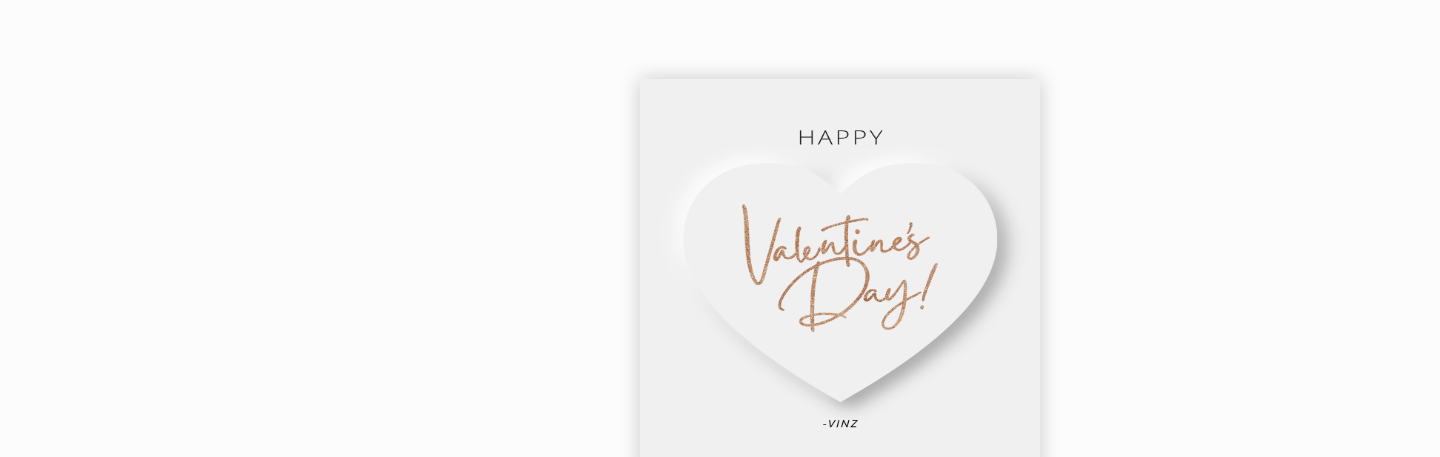
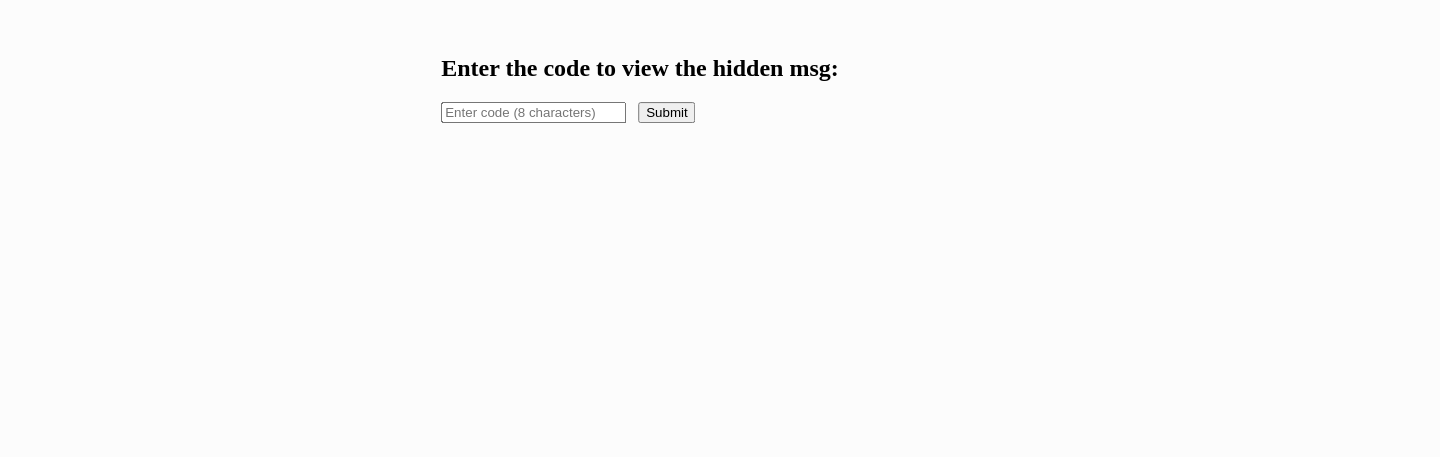
Before and after one commit to jalalon11/hidden, a plain HTML site: page index.html in a window 1280 px wide. Shown: the part 321-778 px from the top of the page, 1440 px wide, since content can reach past the window. Drawn offline with Linux system fonts and the light colour scheme.

Commit message:
WITH CODE

```diff
--- a/index.html
+++ b/index.html
@@ -3,26 +3,40 @@
 <head>
     <meta http-equiv="X-UA-Compatible" content="IE=edge">
     <meta property="og:type" content="website" />
-    <script>(function (w, d, s, l, i) {
+    <script>
+        (function (w, d, s, l, i) {
             w[l] = w[l] || []; w[l].push({
                 'gtm.start':
                     new Date().getTime(), event: 'gtm.js'
             }); var f = d.getElementsByTagName(s)[0],
                 j = d.createElement(s), dl = l != 'dataLayer' ? '&l=' + l : ''; j.async = true; j.src =
                     'https://www.googletagmanager.com/gtm.js?id=' + i + dl; f.parentNode.insertBefore(j, f);
-      })(window, document, 'script', 'dataLayer', 'GTM-TFD9TXR');</script>
+        })(window, document, 'script', 'dataLayer', 'GTM-TFD9TXR');
+    </script>
     <link rel="apple-touch-icon" href="https://mrepol742.github.io/favicon.png">
-    <link rel="icon" type="image/png" href= 'images2/icon.png'>
+    <link rel="icon" type="image/png" href="images2/icon.png">
     <title>Happy Valentines Day! Babiiii!</title>
     <link rel="stylesheet" href="index.css">
-
     <meta name="viewport" content="width=1050, user-scalable=no" />
     <script type="text/javascript" src="extras/jquery.min.1.7.js"></script>
     <script type="text/javascript" src="extras/modernizr.2.5.3.min.js"></script>
+    <style>
+        .flipbook-viewport {
+            display: none; /* Hide flipbook by default */
+        }
+    </style>
 </head>
 <body>
     <noscript><iframe src="https://www.googletagmanager.com/ns.html?id=GTM-TFD9TXR" height="0" width="0"
             style="display:none;visibility:hidden"></iframe></noscript>
+
+            <div class="code-entry centered" style="max-width: 400px; margin: 0 auto; position: fixed; top: 50%; left: 50%; transform: translate(-50%, -50%);">
+              <h2 class="text-center">Enter the code to view the hidden msg:</h2>
+              <form class="text-center" action="#" onsubmit="return verifyCode()">
+                  <input type="text" id="codeInput" class="form-control form-control-lg" autocomplete="off" placeholder="Enter code (8 characters)" required maxlength="8">
+                  &nbsp; <button type="submit" class="btn btn-primary mt-3">Submit</button>
+              </form>
+          </div>
             <div class="flipbook-viewport">
                 <div class="container">
                     <div class="flipbook">
@@ -43,7 +57,19 @@
             </div>
 
     <script src="index.js"></script>
-
+    <script>
+        // Function to verify the entered code
+        function verifyCode() {
+            var enteredCode = document.getElementById("codeInput").value;
+            if (enteredCode === "07012024") {
+                document.querySelector('.code-entry').style.display = 'none'; // Hide code entry
+                document.querySelector('.flipbook-viewport').style.display = 'block'; // Show flipbook
+                return false; // Prevent form submission
+            } else {
+                alert("Incorrect code. Please try again.");
+                return false; // Prevent form submission
+            }
+        }
+    </script>
 </body>
-
 </html>
```
Lines whose indentation alone changed are shown as unchanged.
